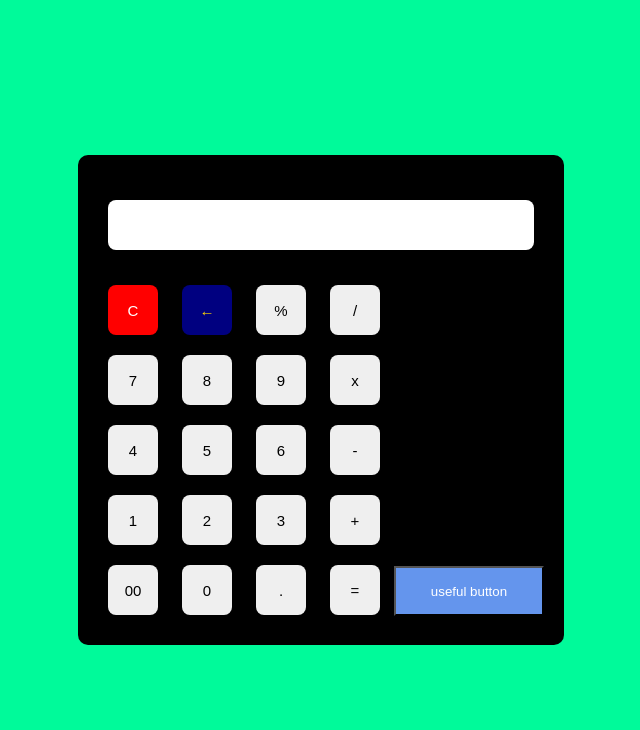
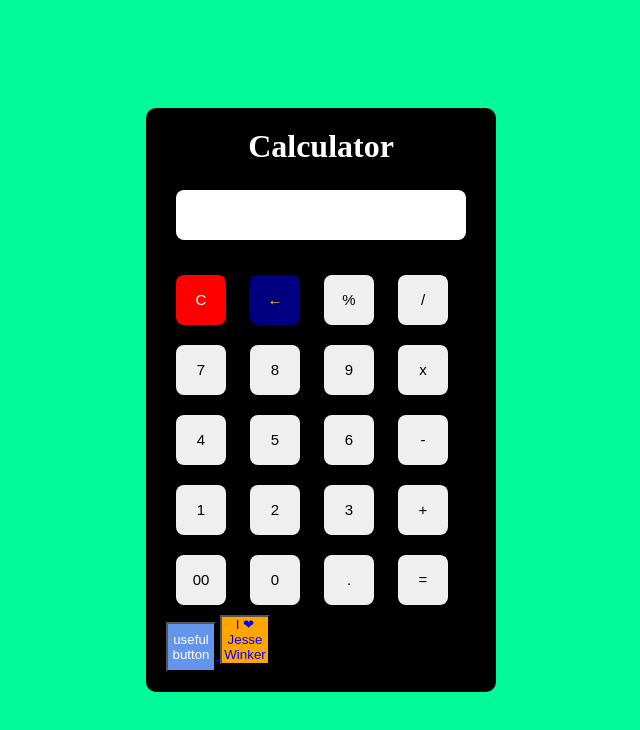
Before and after one commit to JoshAllenbills/calculator, a plain HTML site: page index.html in a window 1280 px wide. Shown: the whole page, without its empty margins (319-959 px from the left). Drawn offline with Linux system fonts and the light colour scheme.

Commit message:
intial commit

```diff
--- a/index.html
+++ b/index.html
@@ -9,10 +9,10 @@
    <div id="calc">
       <div id="content">
          <div class="text">
-
       </div>
          <!--All html structure for the buttons to work properly-->
          <form>
+       <h1 class="text"> Calculator </h1>
             <div id="output">
                <input type="text" id='res'>
             </div>
@@ -42,9 +42,12 @@
                <input type="button" value='0' onclick="Solve('0')">
                <input type="button" value='.' onclick="Solve('.')">
                <input type="button" value='=' onclick="Result()">
+
                <a href="https://www.google.com/search?q=calculator&rlz=1C1GCEA_enUS1139US1139&oq=calculator&gs_lcrp=EgZjaHJvbWUyBggAEEUYOTIGCAEQRRg8MgYIAhBFGD0yBggDEEUYPdIBCDE3MTFqMGo3qAIAsAIA&sourceid=chrome&ie=UTF-8&surl=1&safe=active&ssui=on">
                   <button class="use" type="button">useful button</button>
-                  <span class="hover-text">CLICK ME!</span>
+              </a>
+              <a href="https://www.nydailynews.com/wp-content/uploads/2024/07/AP24211522428959.jpg?w=525">
+               <button class="jesse" type="button">I ❤ Jesse Winker</button>
               </a>
 
             </script>
--- a/style.css
+++ b/style.css
@@ -4,11 +4,12 @@
     box-sizing: border-box;
 }
 #calc {
-    width: 100%;
+    width: 350px;
     height: 100vh;
     display: flex;
     justify-content: center;
     align-items: center;
+
 }
 #content {
     background:black;
@@ -52,19 +53,29 @@ form #output input {
 }
 body{
     background-color:mediumspringgreen;
+    display: flex; justify-content: center; align-items: center
 }
 .use{
     background-color: cornflowerblue;
-    width: 150px;
-    height: 50px;
+    width:50px;
+    height:50px;
     color:white;
+
     }
 .use:hover{
     background-color: darkred;
 }
-.hover-text{
-    display:none;
+.jesse{
+    background-color: orange;
+    width:50px;
+    height:50px;
+    color: blue;
+
 }
-.use:hover .hover-text{
-    display:inline;
+.jesse:hover{
+    background-color: orangered;
 }
+.text{
+    color: white;
+    display: flex; justify-content: center; align-items: center;
+}
```
